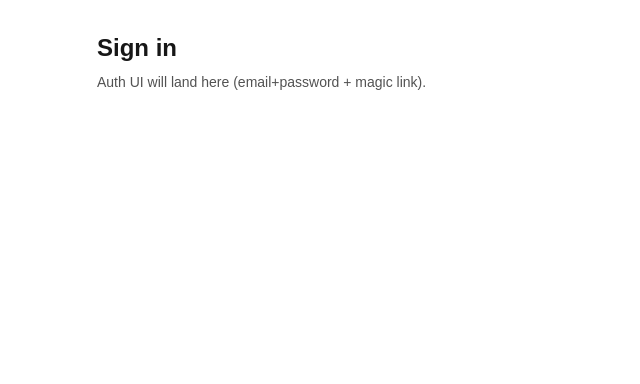
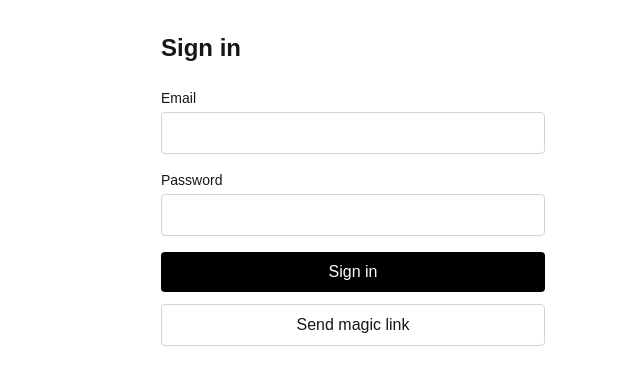
Before and after one commit to gericomaverick/logo-fountain, a Next.js app in the folder apps/web/: page /login in a window 1280 px wide. Shown: the top 384 px of the page, without its empty margins (287-927 px from the left). Built offline with nearby package versions, Linux system fonts and the light colour scheme; no server answers.

Commit message:
Add minimal Supabase auth plumbing for login and session API

```diff
--- a/apps/web/package.json
+++ b/apps/web/package.json
@@ -12,6 +12,8 @@
   "dependencies": {
     "@prisma/adapter-pg": "^7.4.2",
     "@prisma/client": "^7.4.2",
+    "@supabase/ssr": "^0.8.0",
+    "@supabase/supabase-js": "^2.98.0",
     "next": "16.1.6",
     "pg": "^8.19.0",
     "prisma": "^7.4.2",
--- /dev/null
+++ b/apps/web/src/app/api/auth/session/route.ts
@@ -0,0 +1,20 @@
+import { NextResponse } from "next/server";
+
+import { createSupabaseServerClient } from "@/lib/supabase/server";
+
+export async function GET() {
+  const supabase = await createSupabaseServerClient();
+  const {
+    data: { session },
+  } = await supabase.auth.getSession();
+
+  if (!session?.user) {
+    return NextResponse.json({ authenticated: false });
+  }
+
+  return NextResponse.json({
+    authenticated: true,
+    userId: session.user.id,
+    email: session.user.email ?? undefined,
+  });
+}
--- a/apps/web/src/app/login/page.tsx
+++ b/apps/web/src/app/login/page.tsx
@@ -1,10 +1,120 @@
+"use client";
+
+import { FormEvent, useMemo, useState } from "react";
+import { useRouter } from "next/navigation";
+
+import { createSupabaseBrowserClient } from "@/lib/supabase/client";
+
 export default function LoginPage() {
+  const router = useRouter();
+  const supabase = useMemo(() => createSupabaseBrowserClient(), []);
+
+  const [email, setEmail] = useState("");
+  const [password, setPassword] = useState("");
+  const [status, setStatus] = useState<string | null>(null);
+  const [isSubmitting, setIsSubmitting] = useState(false);
+
+  async function onPasswordSignIn(event: FormEvent<HTMLFormElement>) {
+    event.preventDefault();
+    setIsSubmitting(true);
+    setStatus(null);
+
+    const { error } = await supabase.auth.signInWithPassword({
+      email,
+      password,
+    });
+
+    setIsSubmitting(false);
+
+    if (error) {
+      setStatus(error.message);
+      return;
+    }
+
+    router.push("/dashboard");
+    router.refresh();
+  }
+
+  async function onMagicLinkRequest() {
+    if (!email) {
+      setStatus("Enter your email first.");
+      return;
+    }
+
+    setIsSubmitting(true);
+    setStatus(null);
+
+    const { error } = await supabase.auth.signInWithOtp({
+      email,
+      options: {
+        emailRedirectTo: `${window.location.origin}/dashboard`,
+      },
+    });
+
+    setIsSubmitting(false);
+
+    if (error) {
+      setStatus(error.message);
+      return;
+    }
+
+    setStatus("Magic link sent. Check your inbox.");
+  }
+
   return (
-    <main className="mx-auto max-w-xl p-8">
+    <main className="mx-auto max-w-md p-8">
       <h1 className="text-2xl font-semibold">Sign in</h1>
-      <p className="mt-2 text-sm text-neutral-600">
-        Auth UI will land here (email+password + magic link).
-      </p>
+
+      <form className="mt-6 space-y-4" onSubmit={onPasswordSignIn}>
+        <div>
+          <label className="mb-1 block text-sm" htmlFor="email">
+            Email
+          </label>
+          <input
+            id="email"
+            type="email"
+            autoComplete="email"
+            required
+            value={email}
+            onChange={(event) => setEmail(event.target.value)}
+            className="w-full rounded border border-neutral-300 px-3 py-2"
+          />
+        </div>
+
+        <div>
+          <label className="mb-1 block text-sm" htmlFor="password">
+            Password
+          </label>
+          <input
+            id="password"
+            type="password"
+            autoComplete="current-password"
+            required
+            value={password}
+            onChange={(event) => setPassword(event.target.value)}
+            className="w-full rounded border border-neutral-300 px-3 py-2"
+          />
+        </div>
+
+        <button
+          type="submit"
+          disabled={isSubmitting}
+          className="w-full rounded bg-black px-4 py-2 text-white disabled:opacity-60"
+        >
+          {isSubmitting ? "Signing in..." : "Sign in"}
+        </button>
+      </form>
+
+      <button
+        type="button"
+        onClick={onMagicLinkRequest}
+        disabled={isSubmitting}
+        className="mt-3 w-full rounded border border-neutral-300 px-4 py-2 disabled:opacity-60"
+      >
+        Send magic link
+      </button>
+
+      {status ? <p className="mt-4 text-sm text-neutral-700">{status}</p> : null}
     </main>
   );
 }
--- /dev/null
+++ b/apps/web/src/lib/supabase/client.ts
@@ -0,0 +1,19 @@
+import { createBrowserClient } from "@supabase/ssr";
+
+function getSupabaseEnv() {
+  const url = process.env.NEXT_PUBLIC_SUPABASE_URL;
+  const anonKey = process.env.NEXT_PUBLIC_SUPABASE_ANON_KEY;
+
+  if (!url || !anonKey) {
+    throw new Error(
+      "Missing NEXT_PUBLIC_SUPABASE_URL or NEXT_PUBLIC_SUPABASE_ANON_KEY",
+    );
+  }
+
+  return { url, anonKey };
+}
+
+export function createSupabaseBrowserClient() {
+  const { url, anonKey } = getSupabaseEnv();
+  return createBrowserClient(url, anonKey);
+}
--- /dev/null
+++ b/apps/web/src/lib/supabase/server.ts
@@ -0,0 +1,37 @@
+import { createServerClient } from "@supabase/ssr";
+import { cookies } from "next/headers";
+
+function getSupabaseEnv() {
+  const url = process.env.NEXT_PUBLIC_SUPABASE_URL;
+  const anonKey = process.env.NEXT_PUBLIC_SUPABASE_ANON_KEY;
+
+  if (!url || !anonKey) {
+    throw new Error(
+      "Missing NEXT_PUBLIC_SUPABASE_URL or NEXT_PUBLIC_SUPABASE_ANON_KEY",
+    );
+  }
+
+  return { url, anonKey };
+}
+
+export async function createSupabaseServerClient() {
+  const cookieStore = await cookies();
+  const { url, anonKey } = getSupabaseEnv();
+
+  return createServerClient(url, anonKey, {
+    cookies: {
+      getAll() {
+        return cookieStore.getAll();
+      },
+      setAll(cookiesToSet) {
+        try {
+          cookiesToSet.forEach(({ name, value, options }) =>
+            cookieStore.set(name, value, options),
+          );
+        } catch {
+          // No-op when called from a Server Component context.
+        }
+      },
+    },
+  });
+}
```
Also changed, not shown: 1 other file (tests, documents, lock files or other folders).
